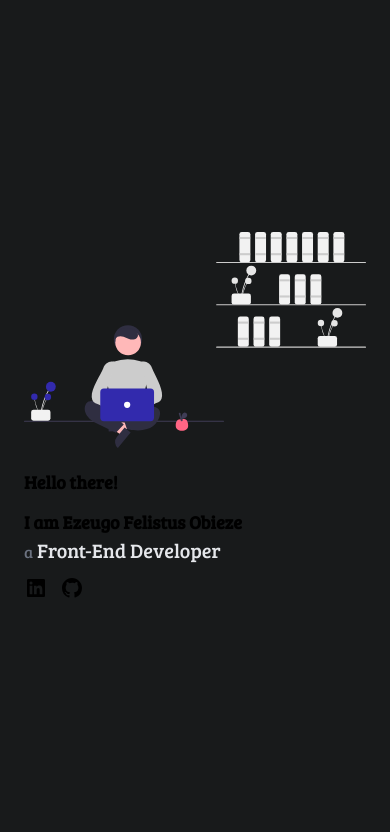
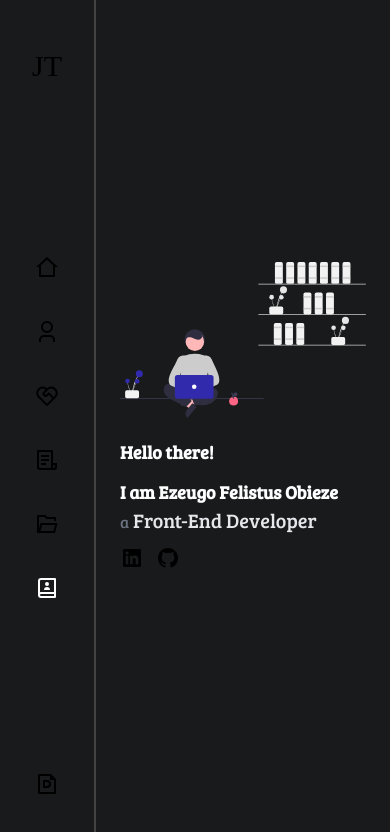
Before and after one commit to Felistus/portfolio, a Next.js app: page / in a window 390 px wide. Shown: the top 832 px of the page. Built offline with nearby package versions, Linux system fonts and the light colour scheme; a web font is replaced by a local one.

Commit message:
refactored for responsiveness. and added smooth-scrolling

```diff
--- a/components/Akumzy.jsx
+++ b/components/Akumzy.jsx
@@ -1,6 +1,6 @@
 export default function Akumzy() {
   return (
-    <div className="w-full px-3 py-5 md:px-10 rounded-2xl xl:rounded-l-none xl:rounded-r-2xl bg-[#383838] h-auto xl:h-[240px] overflow-y-auto customScrollBar  ">
+    <div className="trans w-full px-3 py-5 md:px-10 rounded-2xl xl:rounded-l-none xl:rounded-r-2xl bg-[#383838] h-auto xl:h-[240px] overflow-y-auto customScrollBar  ">
       <p className="text-xl font-bold ">Front-End Developer</p>
       <p className="text-lg font-medium my-4">December 2021 - May 2022</p>
       <ul className="leading-6 text-base pl-5 space-y-2 ">
--- a/components/Inmotion.jsx
+++ b/components/Inmotion.jsx
@@ -1,6 +1,6 @@
 export default function Inmotion() {
   return (
-    <div className="bg-[#383838] w-full px-3 py-5 md:px-10 rounded-2xl xl:rounded-l-none xl:rounded-r-2xl h-auto xl:h-[240px] overflow-y-auto customScrollBar ">
+    <div className="trans bg-[#383838] w-full px-3 py-5 md:px-10 rounded-2xl xl:rounded-l-none xl:rounded-r-2xl h-auto xl:h-[240px] overflow-y-auto customScrollBar ">
       <p className="text-3xl font-bold ">Front-End Developer</p>
       <p className="text-xl font-medium my-4">October 2022 - Present</p>
       <ul className="leading-6 text-base pl-5 space-y-2 ">
--- a/components/Intro.jsx
+++ b/components/Intro.jsx
@@ -4,13 +4,12 @@ import LinkedInIcon from "./icons/LinkedInIcon";
 /* eslint-disable @next/next/no-img-element */
 export default function Intro() {
   return (
-    <div
-      className="flex flex-col flex-col-reverse justify-center md:block h-screen w-full xl:flex xl:flex-row xl:justify-between xl:items-center xl:max-w-7xl xl:mx-auto relative md:mb-20 xl:mb-0   "
-      id="home"
-    >
-      <div className="w-[400px] hello-style md:h-auto md:relative md:top-[50px] xl:top-0">
-        <p className="text-lg md:text-4xl font-bold mb-3  ">Hello there!</p>
-        <p className="text-lg md:text-3xl font-semibold">
+    <div className="flex flex-col flex-col-reverse justify-center md:block h-screen w-full xl:flex xl:flex-row xl:justify-between xl:items-center xl:max-w-7xl xl:mx-auto relative md:mb-20 xl:mb-0   ">
+      <div className="md:w-[400px] w-full hello-style md:h-auto md:relative md:top-[50px] xl:top-0 ">
+        <p className="text-lg md:text-4xl font-bold mb-3 text-white  ">
+          Hello there!
+        </p>
+        <p className="text-lg md:text-3xl font-semibold text-white">
           I am <span>Ezeugo Felistus Obieze</span>
         </p>
         <p className="text-base font-light text-gray-500">
--- a/components/Jaratechnology.jsx
+++ b/components/Jaratechnology.jsx
@@ -1,6 +1,6 @@
 export default function Jaratechnology() {
   return (
-    <div className="bg-[#383838] w-full px-3 py-5 md:px-10 rounded-2xl h-auto xl:h-[240px] overflow-y-auto customScrollBar ">
+    <div className="trans bg-[#383838] w-full px-3 py-5 md:px-10 rounded-2xl h-auto xl:h-[240px] overflow-y-auto customScrollBar ">
       <p className="text-xl font-bold ">Front-End Developer</p>
       <p className="text-lg font-medium my-4">June 2022 - October 2022</p>
       <ul className="leading-6 text-base pl-5 space-y-2 ">
--- a/components/RecentProject.jsx
+++ b/components/RecentProject.jsx
@@ -33,7 +33,7 @@ export default function RecentProject() {
         <p className="header-font text-gray-300">Projects</p>
       </div>
       <div>
-        <div className="flex space-x-10 font-medium text-xl projects  ">
+        <div className="flex space-x-10 font-medium text-xl projects overflow-y-hidden overflow-x-auto  ">
           <p
             onClick={(e) => changeView(e, setActive)}
             className={
--- a/components/VisionVoice.jsx
+++ b/components/VisionVoice.jsx
@@ -1,6 +1,6 @@
 export default function VisionVoice() {
   return (
-    <div className="w-full px-3 py-5 md:px-10 rounded-2xl bg-[#383838] h-auto xl:h-[240px] overflow-y-auto customScrollBar ">
+    <div className="trans w-full px-3 py-5 md:px-10 rounded-2xl bg-[#383838] h-auto xl:h-[240px] overflow-y-auto customScrollBar ">
       <p className="text-xl font-bold ">Tech Lead (Volunteer)</p>
       <p className="text-lg font-medium my-4">July 2022 - September 2022</p>
       <ul className="leading-6 text-base pl-5 space-y-2 ">
--- a/pages/index.js
+++ b/pages/index.js
@@ -30,11 +30,13 @@ export default function Home() {
         <link rel="icon" href="/favicon.ico" />
       </Head>
 
-      <main className="bg-[#181A1B] ">
-        <section className="flex">
-          <div>{/* <SideMenu /> */}</div>
+      <main className="bg-[#181A1B]  ">
+        <section className="flex ">
+          <div>
+            <SideMenu />
+          </div>
           <div className="h-screen flex-1 w-screen overflow-auto  ">
-            <section id="home" className="px-6 md:px-12 ">
+            <section id="home" className="px-6 md:px-12 w-full  ">
               <Intro />
             </section>
             <Suspense fallback={<Intro />}>
--- a/styles/globals.css
+++ b/styles/globals.css
@@ -18,6 +18,7 @@ a {
 
 * {
   box-sizing: border-box;
+  scroll-behavior: smooth;
 }
 
 .hello-style {
@@ -61,7 +62,7 @@ li {
   transform: translateY(-30px);
 }
 .trans {
-  transition: 0.5s;
+  transition: 0.8s ease-in-out;
 }
 
 .project {
```
